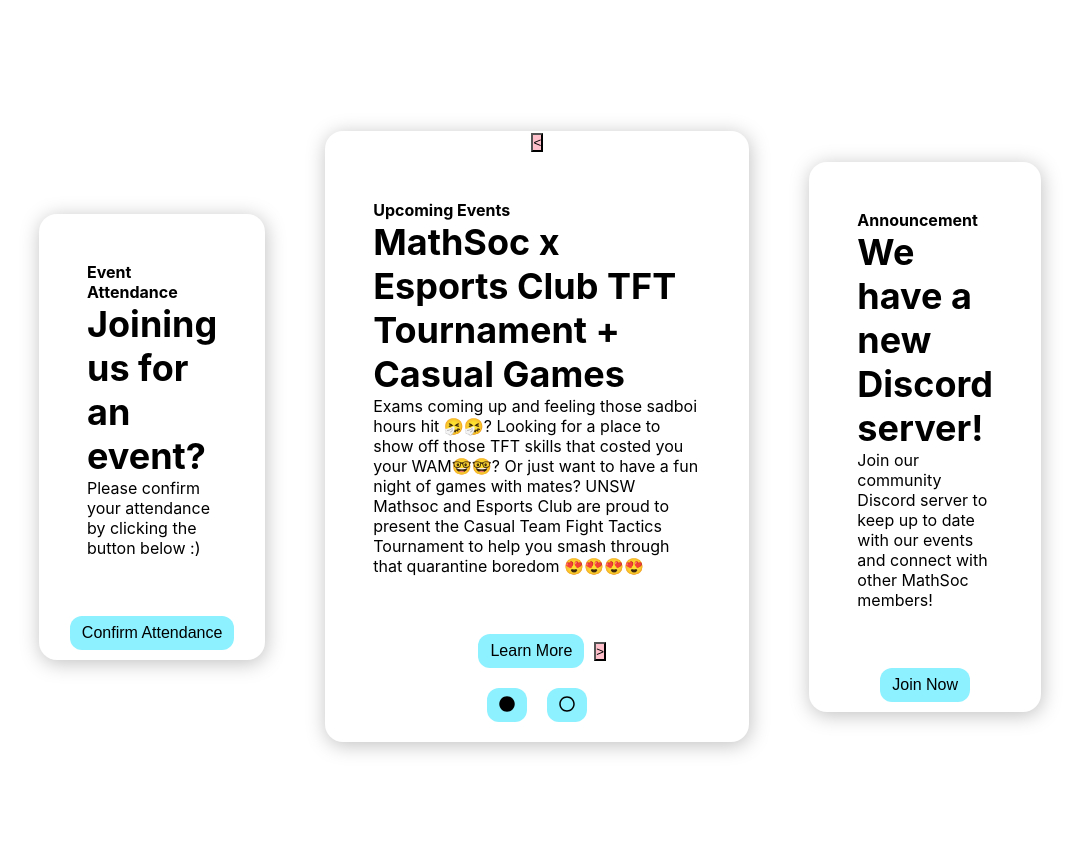
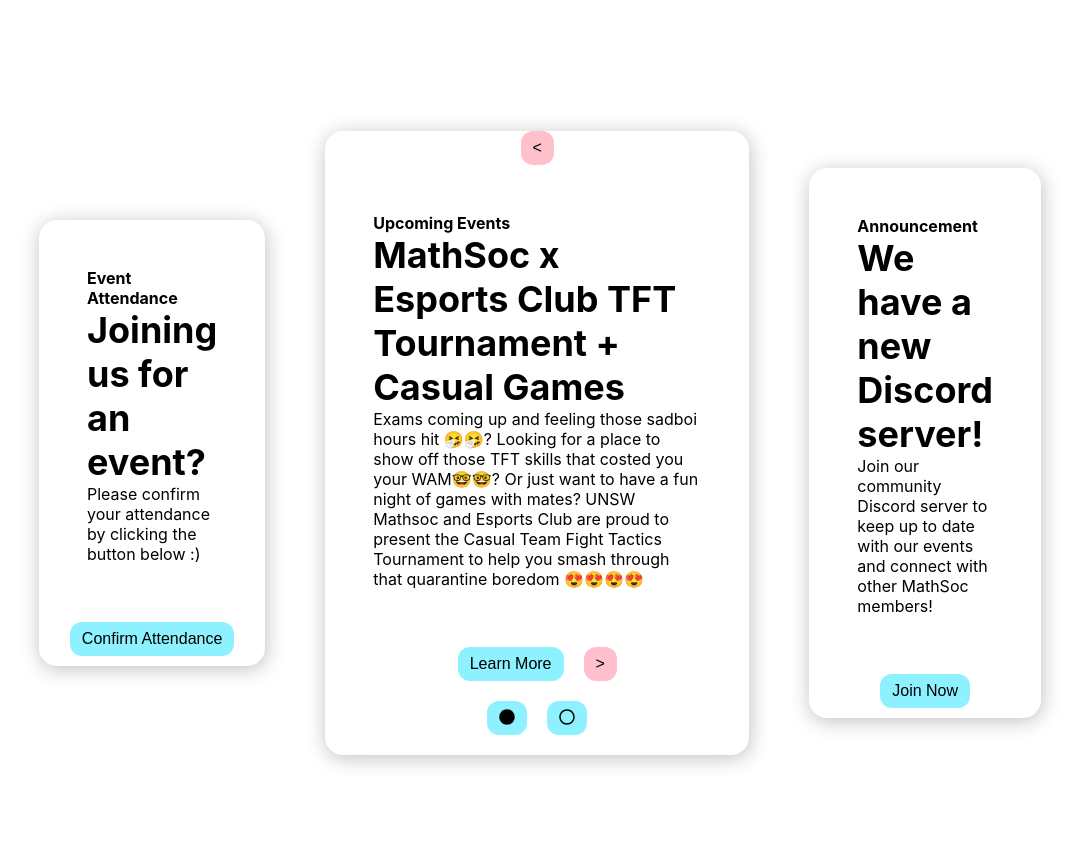
Before and after one commit to axieax/mathsoc-website, a React (Create React App) app: page / in a window 1280 px wide. Shown: the part 600-1448 px from the top of the page, without its empty margins (100-1181 px from the left). Built offline with nearby package versions, Linux system fonts and the light colour scheme.

Commit message:
minor style updates

```diff
--- a/src/components/Button.scss
+++ b/src/components/Button.scss
@@ -1,4 +1,4 @@
-.Button {
+button {
   background-color: #8df1ff;
   border-radius: 12px;
   margin: 10px;
@@ -6,4 +6,5 @@
   border: none;
   font-size: 16px;
   text-decoration: none;
+  cursor: pointer;
 }
--- a/src/components/Button.tsx
+++ b/src/components/Button.tsx
@@ -8,7 +8,7 @@
 
 function Button(props: ButtonProps) {
     return (
-        <button type='button' className='Button' onClick={props.onClick}>
+        <button onClick={props.onClick}>
             {props.children}
         </button>
     )
--- a/src/pages/Home.tsx
+++ b/src/pages/Home.tsx
@@ -21,7 +21,7 @@
                 <div className='HeroStat'>
                     <h2>1234</h2>
                     <h3>Facebook Likes</h3>
-                    <a href='https://www.facebook.com/unswmathsoc'>
+                    <a href='https://www.facebook.com/unswmathsoc' target='_blank' rel='noreferrer'>
                         <Button>Like us on Facebook</Button>
                     </a>
                 </div>
```
